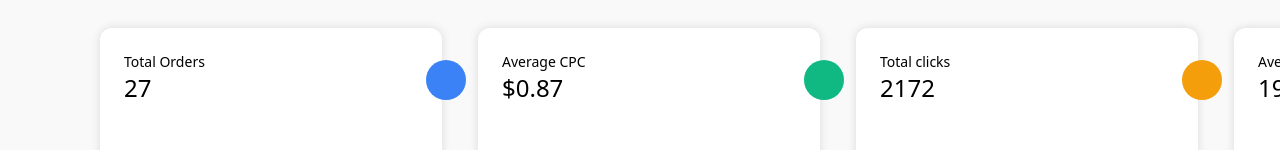
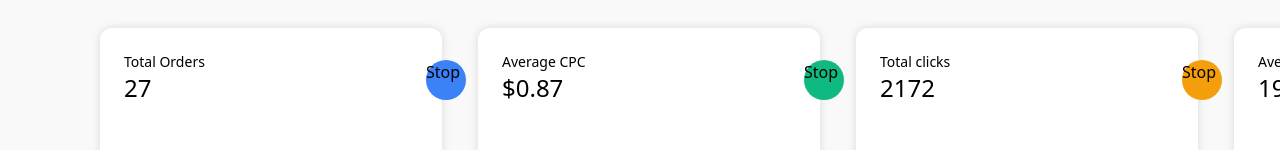
Before and after one commit to robbycode29/nezo-test, a Vue app in the folder nezo-test/: page / in a window 1280 px wide. Shown: the part 154-304 px from the top of the page. Built offline with nearby package versions, Linux system fonts and the light colour scheme; what vue3-apexcharts would draw is missing.

Commit message:
test branch

```diff
--- a/nezo-test/src/components/ChartOne.vue
+++ b/nezo-test/src/components/ChartOne.vue
@@ -7,7 +7,7 @@
             </div>
             <div class="relative">
                 <img class="relative z-0" :src="chartIconColor"/>
-                <div :class="'absolute top-2 left-2 w-10 h-10 bg-'+chart.color+'-500 rounded-full group-hover:animate-ping-custom'"></div>
+                <div :class="'absolute top-2 left-2 w-10 h-10 bg-'+chart.color+'-500 rounded-full group-hover:animate-ping-custom'">Stop</div>
             </div>
         </div>
         <div class="flex justify-center w-full self-end">
```
